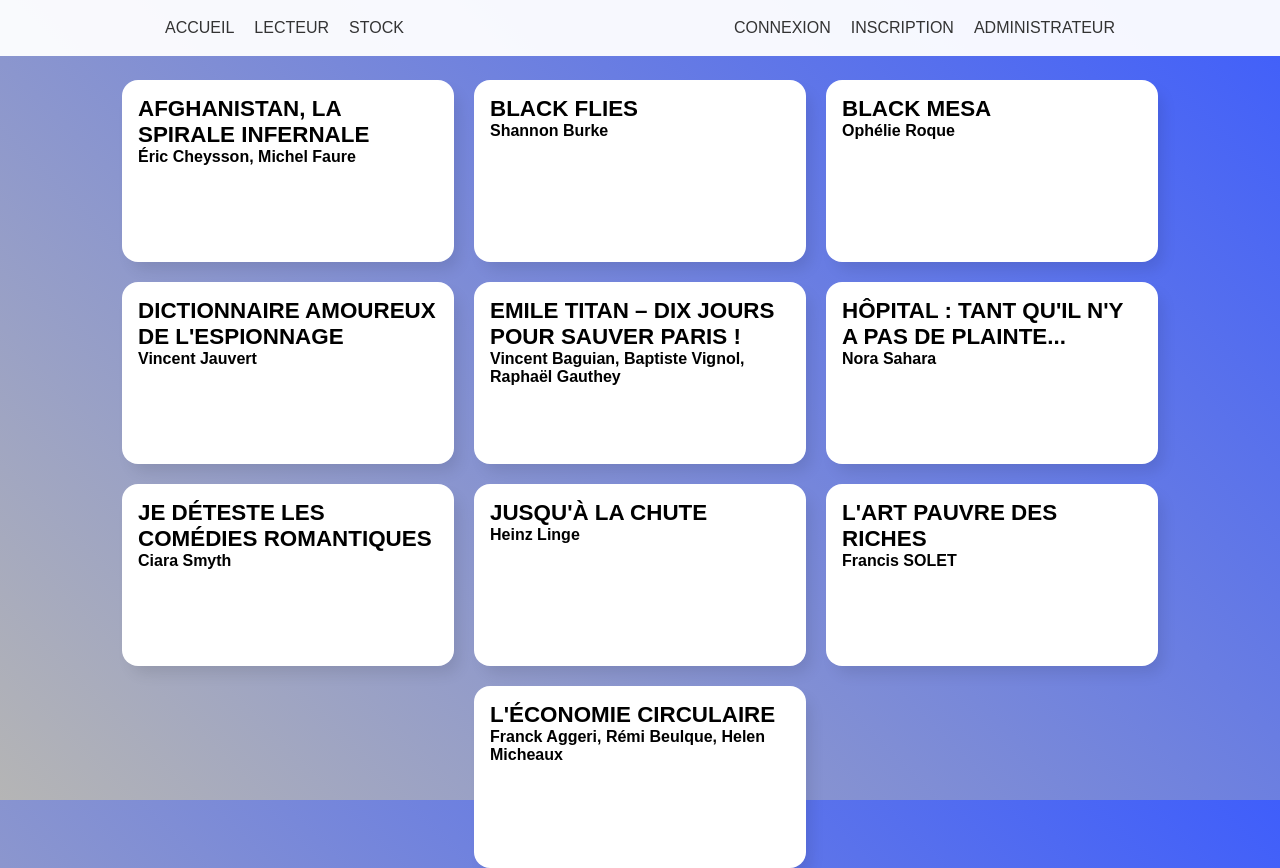
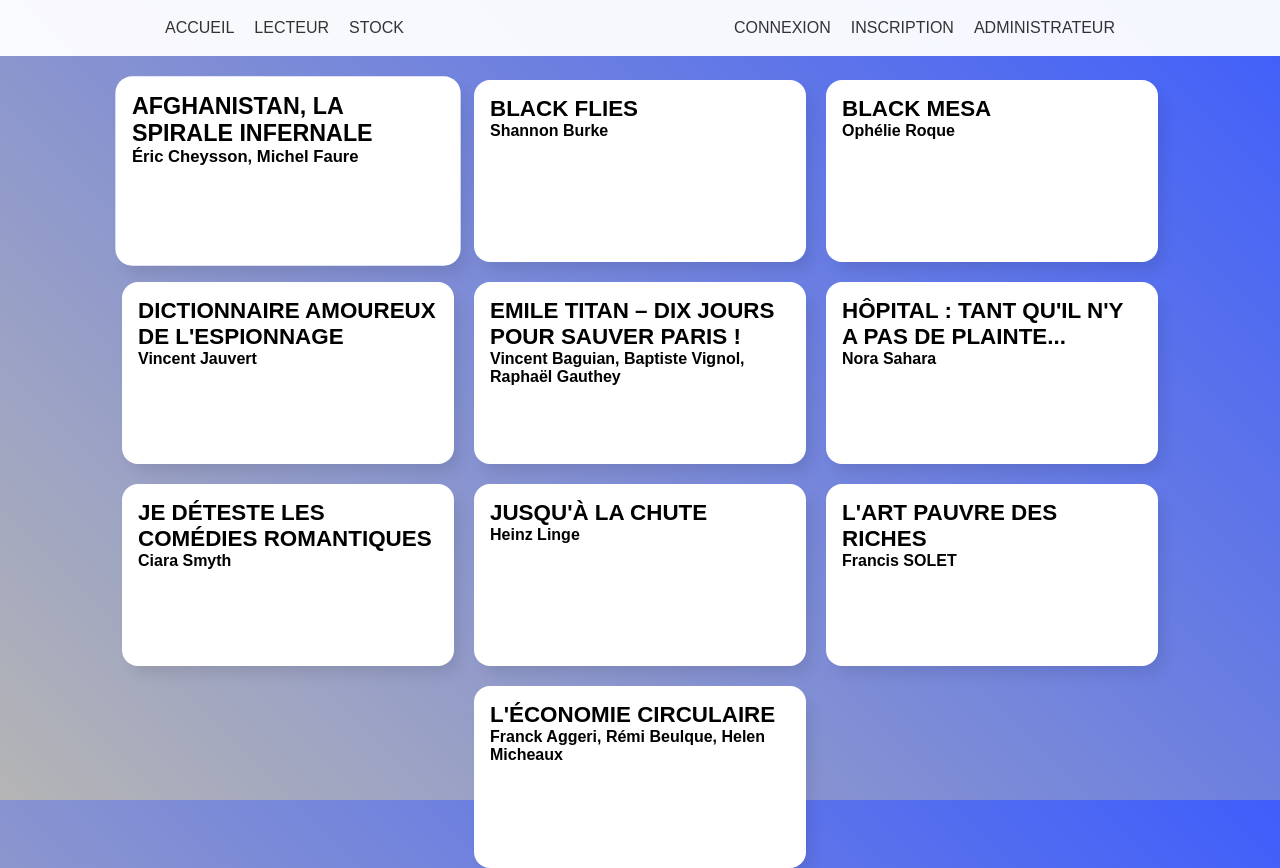
Before and after one commit to balex69/tpbibliodoran, a Next.js app: page /lecteur in a window 1280 px wide. In both pictures the pointer is over the element 288 px from the left and 171 px from the top of the page. Built offline with nearby package versions, Linux system fonts and the light colour scheme.

Commit message:
more style on card

```diff
--- a/components/Card/Card.module.scss
+++ b/components/Card/Card.module.scss
@@ -1,4 +1,6 @@
 .card {
+  transition-timing-function: ease-in-out;
+  transition-duration: 300ms;
   width: 300px;
   height: 150px;
   background-color: white;
@@ -20,3 +22,9 @@
     cursor: text;
   }
 }
+
+.card:hover {
+  transition-duration: 300ms;
+  transition-timing-function: ease-in-out;
+  transform: scale(1.04);
+}
```
